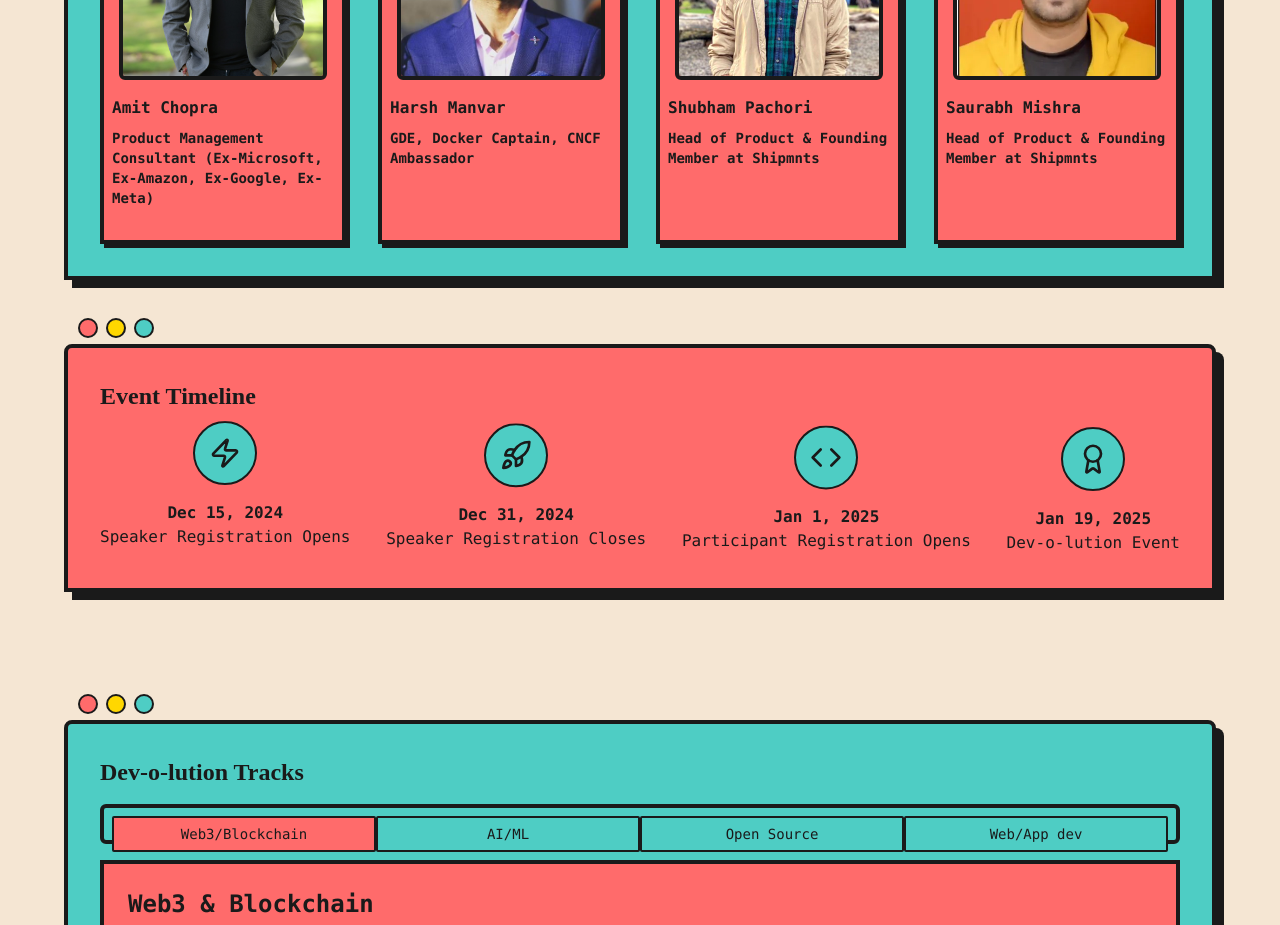
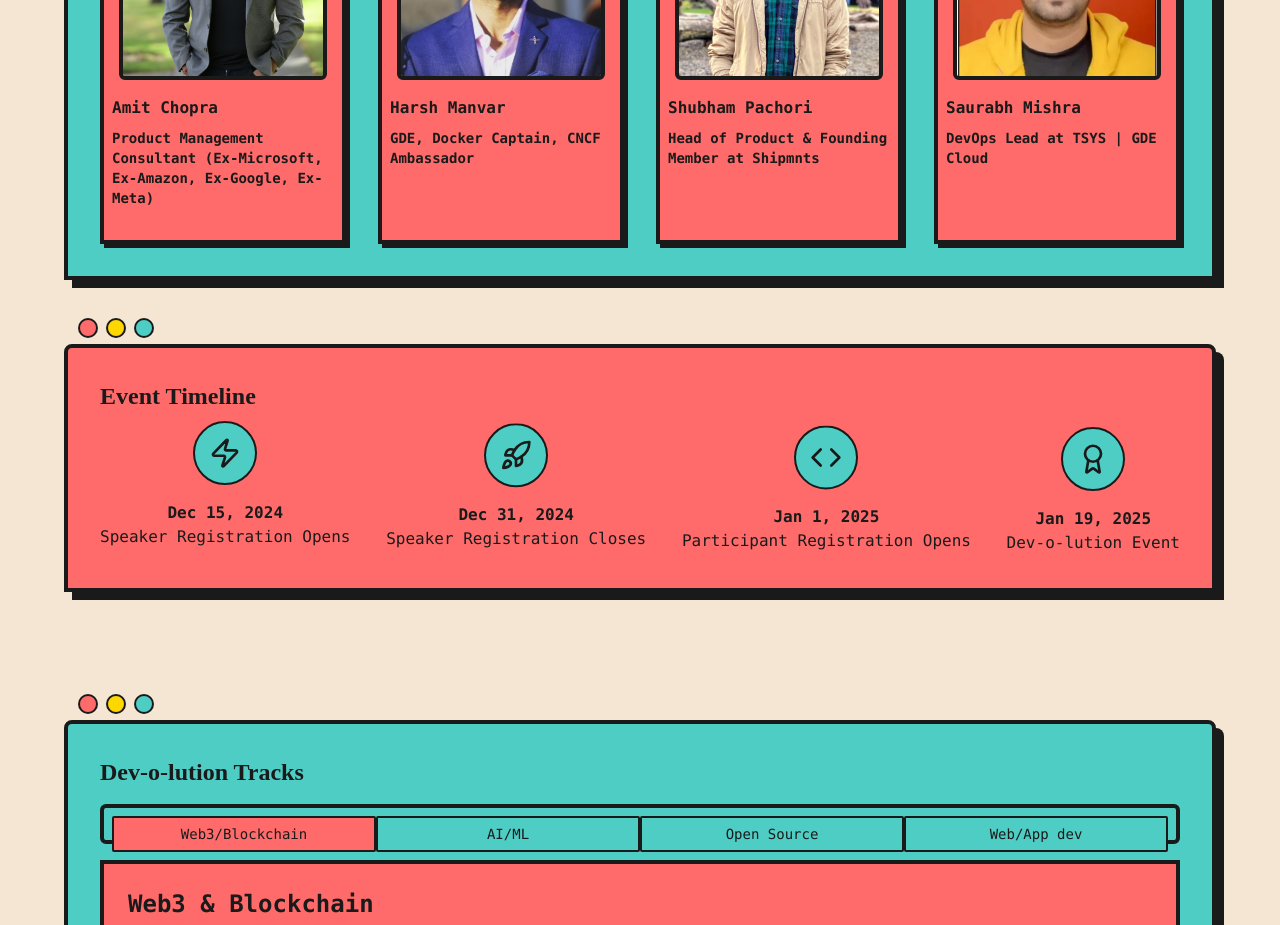
Before and after one commit to gdg-da/devolution, a Next.js app: page / in a window 1280 px wide. Shown: the part 2480-3405 px from the top of the page. Built offline with nearby package versions, Linux system fonts and the light colour scheme; a web font is replaced by a local one.

Commit message:
chore(speakers): corrected postion of Saurabh

```diff
--- a/src/components/DevolutionLanding.tsx
+++ b/src/components/DevolutionLanding.tsx
@@ -133,7 +133,7 @@ const speakers: SpeakerProps[] = [
   {
     name: "Saurabh Mishra",
     photo: "/Saurabh.png",
-    position: "Head of Product & Founding Member at Shipmnts",
+    position: "DevOps Lead at TSYS | GDE Cloud",
   },
 ];
 
```
